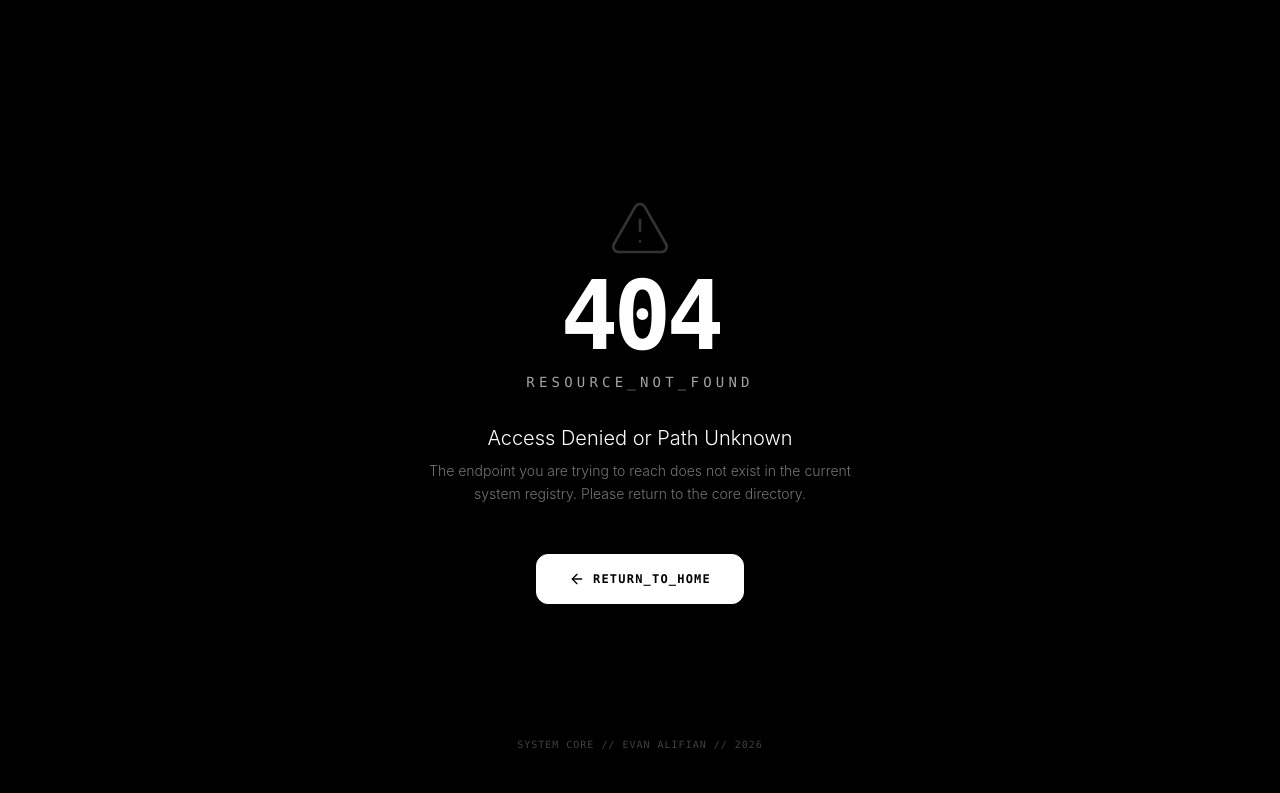
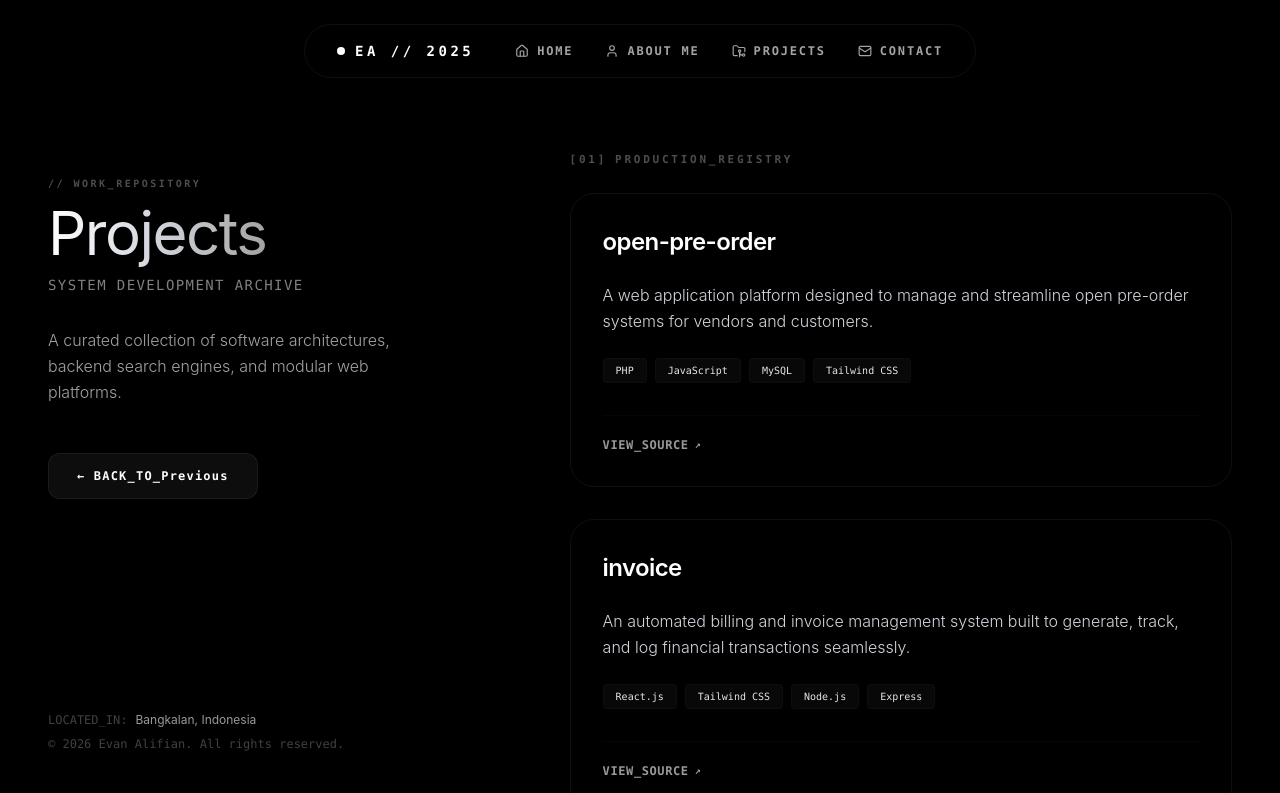
Before and after one commit to evanalifian/cnsl.lg-evanalifian, a React (Vite) app: page /projects in a window 1280 px wide. Shown: the top 793 px of the page. Built offline with nearby package versions, Linux system fonts and the light colour scheme.

Commit message:
feat(ui): update project cards and project page layout

```diff
--- a/src/main.jsx
+++ b/src/main.jsx
@@ -3,13 +3,15 @@ import { BrowserRouter, Route, Routes } from "react-router";
 import "./index.css";
 import Home from "./pages/home/Home";
 import NotFound from "./pages/NotFound";
-import About from "./pages/home/about/About";
+import About from "./pages/about/About";
+import Projects from "./pages/projects/Projects";
 
 createRoot(document.getElementById("root")).render(
   <BrowserRouter>
     <Routes>
       <Route index element={<Home />} />
       <Route path="/about" element={<About />} />
+      <Route path="/projects" element={<Projects />} />
       <Route path="*" element={<NotFound />} />
     </Routes>
   </BrowserRouter>,
--- a/src/pages/projects/Projects.jsx
+++ b/src/pages/projects/Projects.jsx
@@ -1,121 +1,44 @@
-import React from "react";
+import React, { useEffect, useState } from "react";
 import MainLayout from "../../components/MainLayout";
+import { SidebarContext } from "../../hooks/SidebarContext";
+import ProjectCard from "./components/ProjectCard";
 
 export default function Projects() {
+  const sidebar = {
+    sectionName: "WORK_REPOSITORY",
+    title: "Projects",
+    subTitle: "System Development Archive",
+    description:
+      "A curated collection of software architectures, backend search engines, and modular web platforms.",
+  };
+  const [projects, setProjects] = useState([])
+
+  useEffect(() => {
+    async function getSkill() {
+      await fetch("/data.json")
+        .then((res) => res.json())
+        .then((res) => {
+          setProjects(res.projects);
+        });
+    }
+
+    getSkill();
+  }, []);
+
   return (
-    <MainLayout>
-      <section id="featured" class="scroll-mt-32 space-y-6">
-        <div class="flex items-center space-x-2 font-mono text-[11px] font-bold tracking-[0.25em] text-white/30 uppercase">
-          <span>[01]</span> <span>PRODUCTION_REGISTRY</span>
-        </div>
-
-        <div class="grid grid-cols-1 gap-8">
-          <div class="bg-glass group flex flex-col justify-between rounded-3xl border border-glass-border p-8 backdrop-blur-xl transition-all duration-300 hover:border-glass-borderHover hover:bg-glass-bgHover">
-            <div class="space-y-6">
-              <div class="flex items-start justify-between gap-6">
-                <div class="space-y-2">
-                  <h3 class="text-2xl font-semibold tracking-tight text-white transition-colors group-hover:text-white/80">
-                    Mini Information Retrieval Engine
-                  </h3>
-                  <div class="flex items-center gap-2 font-mono text-[10px] tracking-[0.2em] text-white/40 uppercase">
-                    <span>SYSTEM_TYPE:</span>
-                    <span class="text-white/70">API_BACKEND</span>
-                  </div>
-                </div>
-                <span class="shrink-0 rounded border border-glass-border bg-white/5 px-3 py-1 font-mono text-[11px] text-white/50 uppercase">
-                  Python
-                </span>
-              </div>
-
-              <p class="text-base leading-relaxed font-light text-gray-300">
-                Standalone text search application executing mathematical
-                <span class="font-medium text-white">
-                  BM25 (Best Matching 25)
-                </span>
-                ranking mechanics. Engineered to manage length normalization and
-                compute high-precision token relevance scores.
-              </p>
-
-              <div class="text-darkgray-300 flex flex-wrap gap-2 font-mono text-[10px]">
-                <span class="rounded border border-glass-border/40 bg-white/[0.03] px-3 py-1">
-                  FastAPI
-                </span>
-                <span class="rounded border border-glass-border/40 bg-white/[0.03] px-3 py-1">
-                  BM25 Algorithm
-                </span>
-                <span class="rounded border border-glass-border/40 bg-white/[0.03] px-3 py-1">
-                  Information Retrieval
-                </span>
-              </div>
-            </div>
-
-            <div class="mt-8 flex items-center justify-between border-t border-glass-border/40 pt-5 font-mono text-[12px]">
-              <span class="tracking-wider text-darkgray-500">VER_1.0.0</span>
-              <a
-                href="#"
-                class="flex items-center text-[12px] font-bold tracking-wider text-white/60 transition-colors group-hover:text-white"
-              >
-                VIEW_SOURCE
-                <span class="ml-1.5 text-[10px] transition-transform group-hover:translate-x-1">
-                  ↗
-                </span>
-              </a>
-            </div>
+    <SidebarContext value={sidebar}>
+      <MainLayout>
+        <section id="featured" className="scroll-mt-32 space-y-6">
+          <div className="flex items-center space-x-2 font-mono text-[11px] font-bold tracking-[0.25em] text-white/30 uppercase">
+            <span>[01]</span> <span>PRODUCTION_REGISTRY</span>
           </div>
-
-          <div class="bg-glass group flex flex-col justify-between rounded-3xl border border-glass-border p-8 backdrop-blur-xl transition-all duration-300 hover:border-glass-borderHover hover:bg-glass-bgHover">
-            <div class="space-y-6">
-              <div class="flex items-start justify-between gap-6">
-                <div class="space-y-2">
-                  <h3 class="text-2xl font-semibold tracking-tight text-white transition-colors group-hover:text-white/80">
-                    Modular React Portfolio System
-                  </h3>
-                  <div class="flex items-center gap-2 font-mono text-[10px] tracking-[0.2em] text-white/40 uppercase">
-                    <span>SYSTEM_TYPE:</span>
-                    <span class="text-white/70">INTERFACE_CORE</span>
-                  </div>
-                </div>
-                <span class="shrink-0 rounded border border-glass-border bg-white/5 px-3 py-1 font-mono text-[11px] text-white/50 uppercase">
-                  React
-                </span>
-              </div>
-
-              <p class="text-base leading-relaxed font-light text-gray-300">
-                Complete architecture migration from a conventional layout into
-                a<span class="font-medium text-white">React.js</span> framework
-                using modular components based on
-                <span class="font-medium text-white">Atomic Design</span>
-                principles.
-              </p>
-
-              <div class="text-darkgray-300 flex flex-wrap gap-2 font-mono text-[10px]">
-                <span class="rounded border border-glass-border/40 bg-white/[0.03] px-3 py-1">
-                  React Router
-                </span>
-                <span class="rounded border border-glass-border/40 bg-white/[0.03] px-3 py-1">
-                  Tailwind CSS
-                </span>
-                <span class="rounded border border-glass-border/40 bg-white/[0.03] px-3 py-1">
-                  GitHub API
-                </span>
-              </div>
-            </div>
-
-            <div class="mt-8 flex items-center justify-between border-t border-glass-border/40 pt-5 font-mono text-[12px]">
-              <span class="tracking-wider text-darkgray-500">VER_2.1.0</span>
-              <a
-                href="#"
-                class="flex items-center text-[12px] font-bold tracking-wider text-white/60 transition-colors group-hover:text-white"
-              >
-                VIEW_SOURCE
-                <span class="ml-1.5 text-[10px] transition-transform group-hover:translate-x-1">
-                  ↗
-                </span>
-              </a>
-            </div>
+          <div className="grid grid-cols-1 gap-8">
+            {projects.map(project => (
+              <ProjectCard key={project.project_name} {...project} />
+            ))}
           </div>
-        </div>
-      </section>
-    </MainLayout>
+        </section>
+      </MainLayout>
+    </SidebarContext>
   );
 }
--- /dev/null
+++ b/src/pages/projects/components/ProjectCard.jsx
@@ -0,0 +1,44 @@
+import React from "react";
+
+export default function ProjectCard({
+  project_name,
+  description,
+  github_repository,
+  technologies = [],
+}) {
+  return (
+    <div className="bg-glass group flex flex-col justify-between rounded-3xl border border-glass-border p-8 backdrop-blur-xl transition-all duration-300 hover:border-glass-borderHover hover:bg-glass-bgHover">
+      <div className="space-y-6">
+        <div className="flex items-start justify-between gap-6">
+          <div className="space-y-2">
+            <h3 className="text-2xl font-semibold tracking-tight text-white transition-colors group-hover:text-white/80">
+              {project_name}
+            </h3>
+          </div>
+        </div>
+        <p className="text-base leading-relaxed font-light text-gray-300">
+          {description}
+        </p>
+        <div className="text-darkgray-300 flex flex-wrap gap-2 font-mono text-[10px]">
+          {technologies.map((t) => (
+            <span key={t} className="rounded border border-glass-border/40 bg-white/3 px-3 py-1">
+              {t}
+            </span>
+          ))}
+        </div>
+      </div>
+
+      <div className="mt-8 flex items-center justify-between border-t border-glass-border/40 pt-5 font-mono text-[12px]">
+        <a
+          href={github_repository}
+          className="flex items-center text-[12px] font-bold tracking-wider text-white/60 transition-colors group-hover:text-white"
+        >
+          VIEW_SOURCE
+          <span className="ml-1.5 text-[10px] transition-transform group-hover:translate-x-1">
+            ↗
+          </span>
+        </a>
+      </div>
+    </div>
+  );
+}
```
